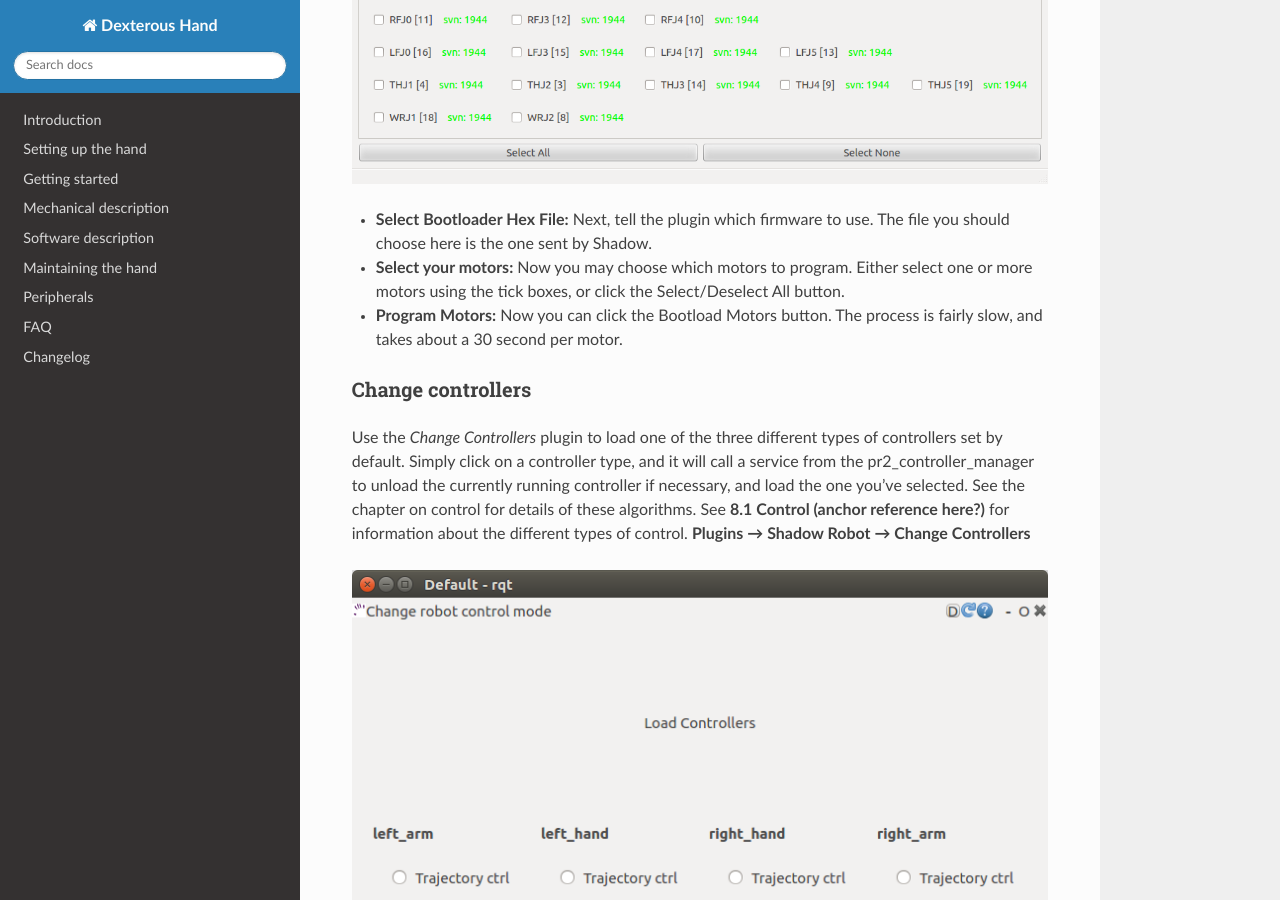
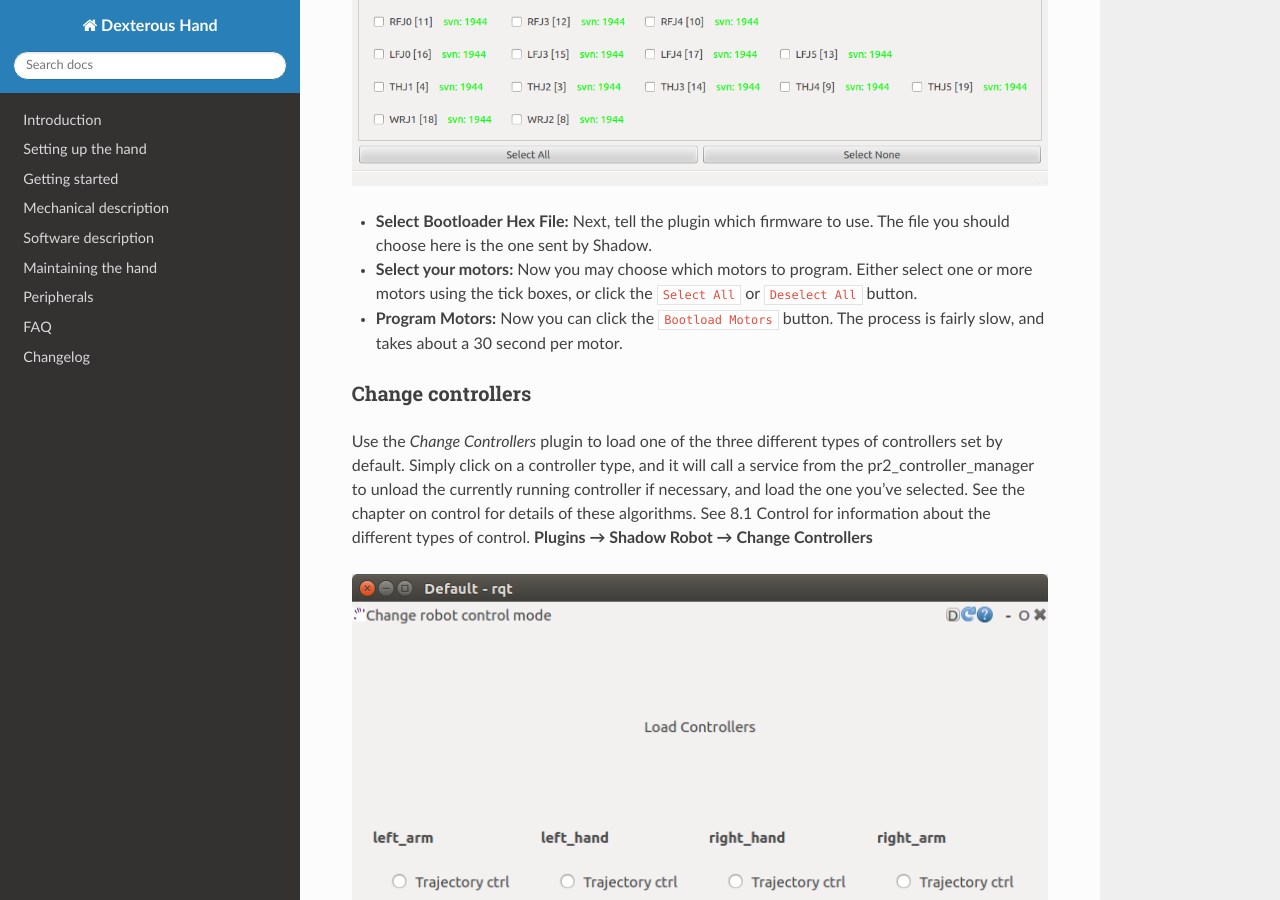
Before and after one commit to shadow-robot/sr_dexterous_hand_documentation, a Sphinx documentation site: the page built from docs/user_guide/3_getting_started.md, in a window 1280 px wide and 900 px high, scrolled down 10054 px. Built offline with Sphinx 7.4.7 and the Read the Docs theme 2.0.0, drawn with Linux system fonts in a browser that asks for light colours; some of the changed text lies outside the part shown.

Commit message:
improved formatting on button references

````diff
--- a/docs/user_guide/3_getting_started.md
+++ b/docs/user_guide/3_getting_started.md
@@ -243,7 +243,7 @@ It is possible to adjust the settings for any of the Position or Force (Motor) c
 
 
 
-  Here you can select a finger, thumb or wrist joints, and adjust the different position control parameters. See **8.1 Control (anchor reference here?)** for details of these settings. **Click Set all of Set?** selected to send the new values to the motors and make them take effect.
+  Here you can select a finger, thumb or wrist joints, and adjust the different position control parameters. See 8.1 Control for details of these settings. Click ```Set Selected``` to send the new values to the motors and make them take effect.
 
 * **“P”, “I” & “D” terms:**  Gains parameter of the position PID controller. By default, Shadow tunes the paramenters using P or PD combinations. The user can add “I” gains in the control if he considers necessary.
 
@@ -261,7 +261,7 @@ It is possible to adjust the settings for any of the Position or Force (Motor) c
 
 * **Torque_Limit:** This value is used to limit the PWM at the end of the control loop. The control algoritm reduces the final PWM that goes to the motor making sure that the force in the strain gauge doesn’t overcome this limit value.
 
-Click **Save** to save your settings.
+Click ```Save``` to save your settings.
 
 ### Bootloader
 The firmware in the motors MCUs can be updated from the PC, without opening up the motor base. This can be done from the GUI. Shadow will send you a new HEX if there is an update.
@@ -273,12 +273,12 @@ You will see a window listing each motor board, along with its current firmware
 
 * **Select Bootloader Hex File:** Next, tell the plugin which firmware to use. The file you should choose here is the one sent by Shadow.
 
-* **Select your motors:** Now you may choose which motors to program. Either select one or more motors using the tick boxes, or click the Select/Deselect All button.
+* **Select your motors:** Now you may choose which motors to program. Either select one or more motors using the tick boxes, or click the ```Select All``` or ```Deselect All``` button.
 
-* **Program Motors:** Now you can click the Bootload Motors button. The process is fairly slow, and takes about a 30 second per motor.
+* **Program Motors:** Now you can click the ```Bootload Motors``` button. The process is fairly slow, and takes about a 30 second per motor.
 
 ### Change controllers
-Use the *Change Controllers* plugin to load one of the three different types of controllers set by default. Simply click on a controller type, and it will call a service from the pr2_controller_manager to unload the currently running controller if necessary, and load the one you've selected. See the chapter on control for details of these algorithms. See **8.1 Control (anchor reference here?)** for information about the different types of control.
+Use the *Change Controllers* plugin to load one of the three different types of controllers set by default. Simply click on a controller type, and it will call a service from the pr2_controller_manager to unload the currently running controller if necessary, and load the one you've selected. See the chapter on control for details of these algorithms. See 8.1 Control for information about the different types of control.
 	**Plugins → Shadow Robot → Change Controllers**
 
 ![selecting_different_control_mode](../img/6-selectingDifferentControlMode.png)
@@ -297,7 +297,7 @@ If for some reason you need to reset the firmware on a motor, you can either pre
 
   ![resetting_motor_microcontrollers](../img/8-resettingMotorMicrocontrollers.png)
 
-  Tick the motors you wish to reset, and click **Reset Motors**. You should see the corresponding joints jiggle as the motors auto-zero the strain gauges.
+  Tick the motors you wish to reset, and click ```Reset Motors```. You should see the corresponding joints jiggle as the motors auto-zero the strain gauges.
 
 ### Joint Sliders
 A simple interface has been provided to control the position of each joint using a slider (you have to start the position control first).
````
